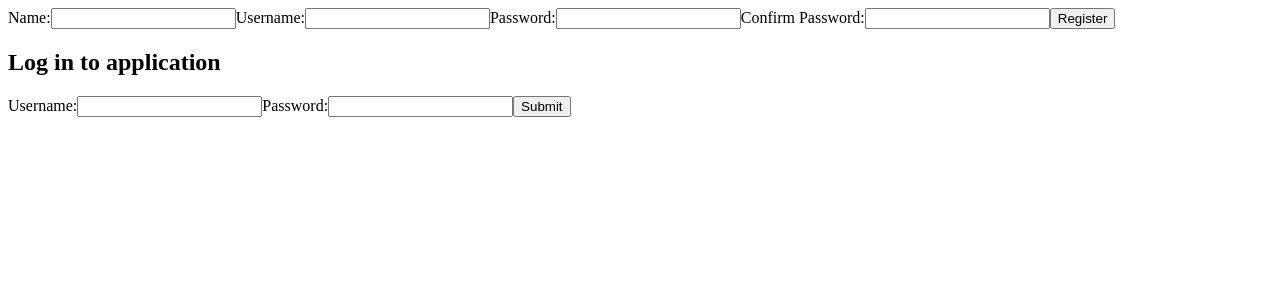
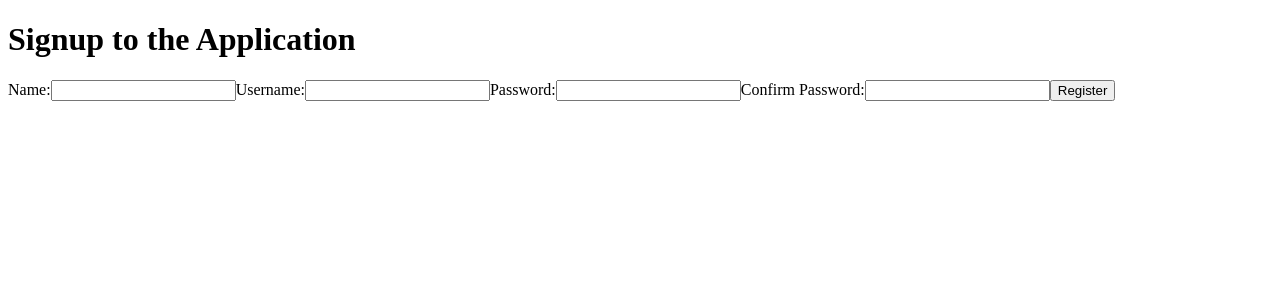
Before and after one commit to parth-15/blogy-frontend, a React (Create React App) app: page /signup in a window 1280 px wide. Shown: the top 300 px of the page. Built offline with nearby package versions, Linux system fonts and the light colour scheme.

Commit message:
Add separate routes for login and signup component

```diff
--- a/src/App.js
+++ b/src/App.js
@@ -8,12 +8,22 @@ import AllBlogs from './components/AllBlogs'
 import Header from './components/Header'
 import Blog from './components/Blog'
 import User from './components/User'
+import LoginForm from './components/LoginForm'
+import SignUpForm from './components/SignUpForm'
 
 function App() {
   const user = useSelector(state => state.login)
 
   if (user === null) {
-    return <UnAuthenticatedApp />
+    return (
+      <>
+        <Switch>
+          <Route path="/signup" component={SignUpForm} />
+          <Route path="/login" component={LoginForm} />
+          <Route path="/" component={UnAuthenticatedApp} />
+        </Switch>
+      </>
+    )
   }
   return (
     <>
--- a/src/components/SignUpForm.js
+++ b/src/components/SignUpForm.js
@@ -23,6 +23,8 @@ function SignUpForm() {
   }
 
   return (
+    <>
+      <h1>Signup to the Application</h1>
       <form onSubmit={onSignUpSubmit}>
         <label>
           Name:
@@ -62,6 +64,7 @@ function SignUpForm() {
         </label>
         <button type="submit">Register</button>
       </form>
+    </>
   )
 }
 
```
Lines whose indentation alone changed are shown as unchanged.
